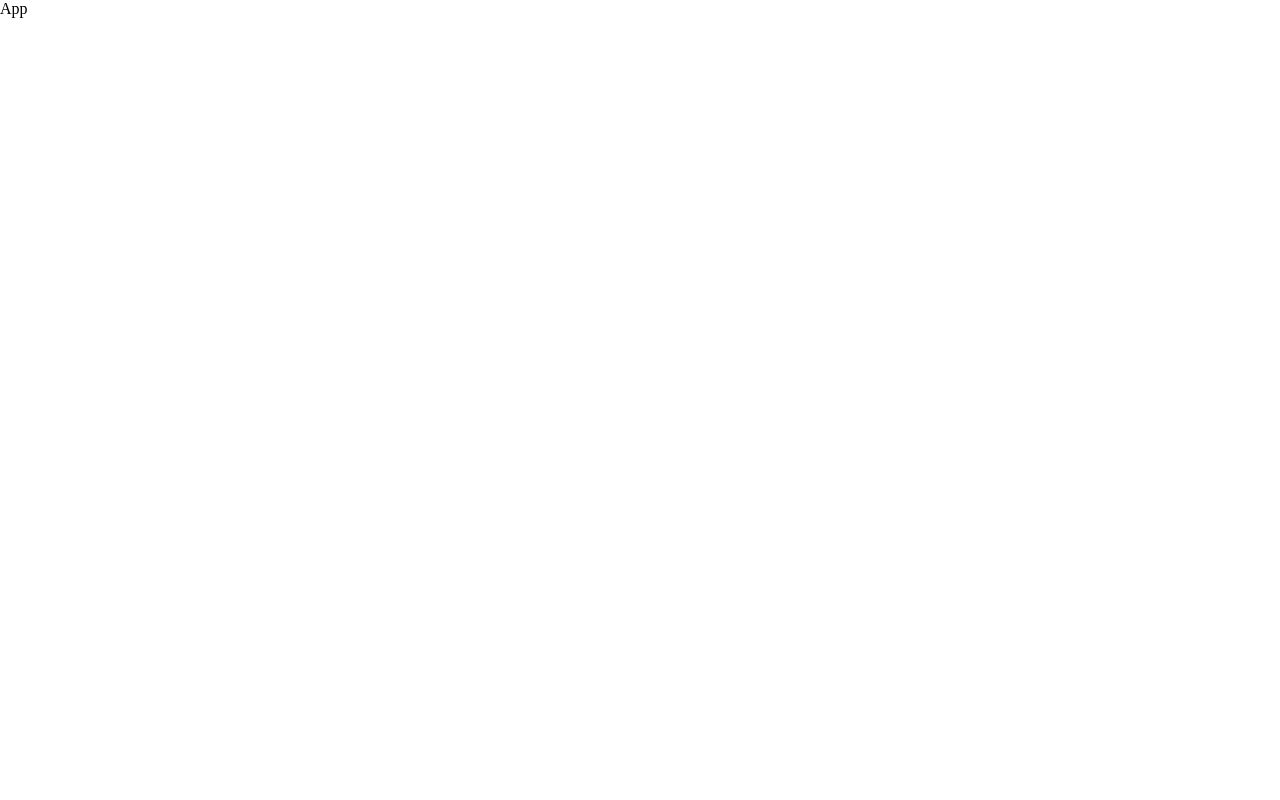
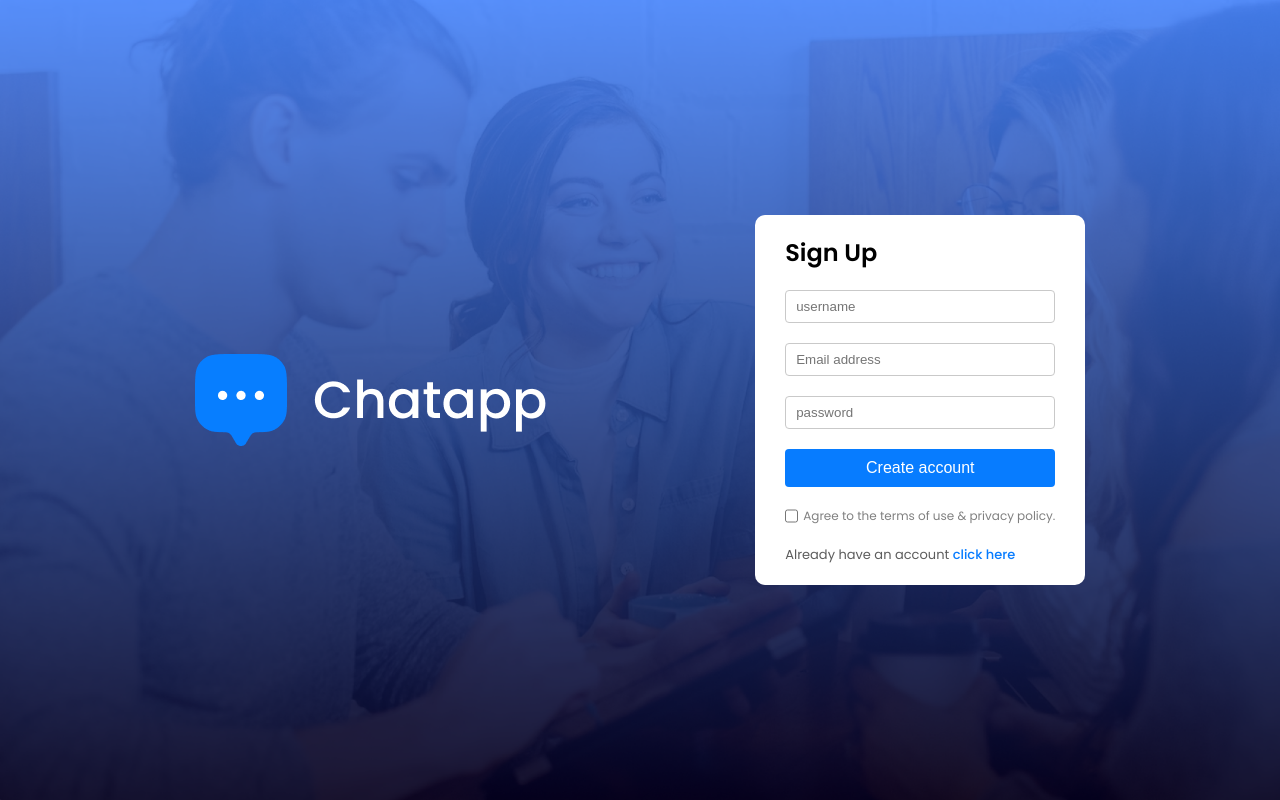
Before and after one commit to jam92444/chat_app, a React (Vite) app: page / in a window 1280 px wide. Built offline with nearby package versions, Linux system fonts and the light colour scheme.

Commit message:
Login Created

```diff
--- a/src/App.jsx
+++ b/src/App.jsx
@@ -1,8 +1,21 @@
 import React from 'react'
+import { Route, Routes } from 'react-router-dom'
+import Login from './pages/login/Login'
+import Chat from './pages/Chat/Chat'
+import ProfileUpdate from './pages/ProfileUpdate/ProfileUpdate'
 
 const App = () => {
   return (
-    <div>App</div>
+    <>
+      <Routes>
+
+        <Route path='/' element={<Login/> } />
+        <Route path='/chat' element={<Chat/> } />
+        <Route path='/profile' element={<ProfileUpdate/> } />
+      </Routes>
+
+
+    </>
   )
 }
 
--- a/src/index.css
+++ b/src/index.css
@@ -1,6 +1,14 @@
+@import url('https://fonts.googleapis.com/css2?family=Inter:ital,opsz,wght@0,14..32,100..900;1,14..32,100..900&family=Poppins:ital,wght@0,100;0,200;0,300;0,400;0,500;0,600;0,700;0,800;0,900;1,100;1,200;1,300;1,400;1,500;1,600;1,700;1,800;1,900&display=swap');
+
 *{
   padding: 0;
   margin: 0;
   box-sizing: border-box;
 
 }
+
+body{
+  font-family: "Poppins", sans-serif;
+  overflow-x: hidden;
+  overflow-y: scroll;
+}
--- a/src/pages/login/Login.css
+++ b/src/pages/login/Login.css
@@ -0,0 +1,59 @@
+.login{
+    min-height: 100vh;
+    background:url(/background.png) no-repeat;
+    background-size: cover;
+    display: flex;
+    align-items: center;
+    justify-content: space-evenly;
+
+}
+.login .logo{
+    width: max(20vw,200px);
+
+}
+.login-form{
+    background: #ffffff;
+    padding: 20px 30px;
+    display: flex;
+    flex-direction: column;
+    gap: 20px;
+    border-radius: 10px ;
+}
+.login-form h2{
+    font-weight: 600;
+}
+.form-input{
+    border: 1px solid #c9c9c9;
+    border-radius: 4px;
+    padding: 8px 10px;
+    outline-color:#077CFF;
+}
+.login-form button{
+    padding: 10px;
+    background-color: #077CFF;
+    color: white;
+    font-size: 16px;
+    border: 0;
+    border-radius: 4px;
+    cursor: pointer;
+}
+.login-term{
+    display: flex;
+    gap: 5px;
+    color: #808080;
+    font-size: 12px;
+}
+.login-forgot{
+    display: flex;
+    flex-direction: column;
+    gap: 5px;
+}
+.login-toggle{
+    font-size: 13px;
+    color: #5c5c5c;
+}
+.login-toggle span{
+    font-weight: 500;
+    color: #077CFF;
+    cursor: pointer;
+}
--- a/src/pages/login/Login.jsx
+++ b/src/pages/login/Login.jsx
@@ -1,9 +1,29 @@
-import React from 'react'
+import React, { useState } from 'react'
 import './Login.css'
+import assets from '../../assets/assets'
 
 const Login = () => {
+  const [currState,setCurrState] = useState("Sign Up");
   return (
-    <div>Login</div>
+    <div className='login'>
+      <img src={assets.logo} alt="" />
+      <form className="login-form">
+        <h2>{currState}</h2>
+        {currState === "Sign Up" ?<input type="text" placeholder='username' className="form-input" />: null}
+        <input type="email" placeholder='Email address' className="form-input" />
+        <input type="password" placeholder='password' className="form-input" />
+        <button type='submit'>{currState === "Sign Up"? "Create account":"Login now"}</button>
+        <div className="login-term">
+          <input type="checkbox" name="" id="" />
+          <p>Agree to the terms of use & privacy policy.</p>
+        </div>
+        <div className="login-forgot">
+        { currState === "Sign Up" ?<div className="login-toggle">Already have an account <span onClick={()=>setCurrState("Login")}>click here</span></div>:
+          <div className="login-toggle">Create an account <span onClick={()=>setCurrState("Sign Up")}>click here</span></div>}
+        </div>
+      </form>
+
+    </div>
   )
 }
 
```
